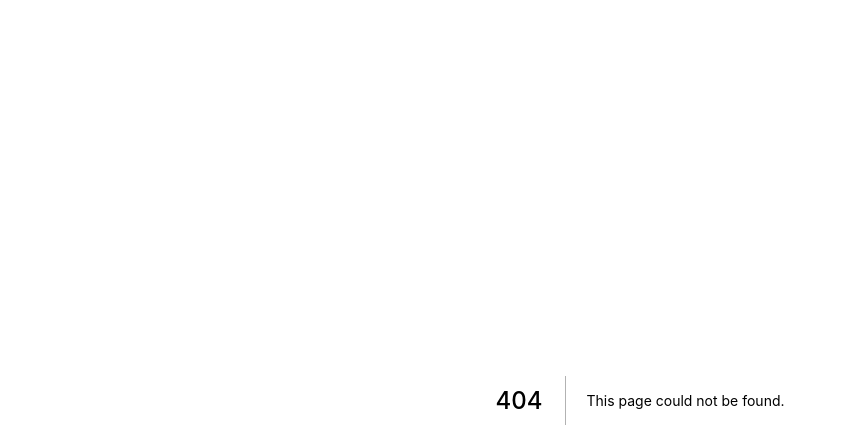
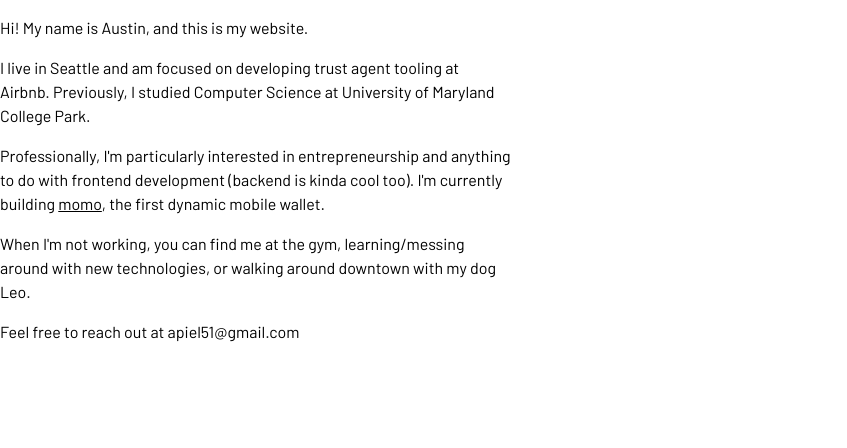
Before and after one commit to apiel51/austinnick.blog, a Next.js app: page /about in a window 1280 px wide. Before the commit this address had no page. Shown: the top 448 px of the page, without its empty margins (0-847 px from the left). Built offline with nearby package versions, Linux system fonts and the light colour scheme.

Commit message:
font and about

```diff
--- a/pages/_app.tsx
+++ b/pages/_app.tsx
@@ -1,3 +1,4 @@
+import Head from "next/head";
 import "../styles/index.css";
 
 // pass strict
@@ -7,5 +8,16 @@ type Props = {
 };
 
 export default function MyApp({ Component, pageProps }: Props) {
-  return <Component {...pageProps} />;
+  return (
+    <div>
+      <Head>
+        <link rel="preconnect" href="https://fonts.gstatic.com" />
+        <link
+          href="https://fonts.googleapis.com/css2?family=Barlow:wght@400&display=swap"
+          rel="stylesheet"
+        />
+      </Head>
+      <Component {...pageProps} />
+    </div>
+  );
 }
--- /dev/null
+++ b/pages/about.tsx
@@ -0,0 +1,31 @@
+export default function About() {
+  return (
+    <>
+      <div className="max-w-lg w-full pt-4">
+        Hi! My name is Austin, and this is my website.
+      </div>
+      <div className="max-w-lg w-full pt-4">
+        I live in Seattle and am focused on developing trust agent tooling at
+        Airbnb. Previously, I studied Computer Science at University of Maryland
+        College Park.
+      </div>
+      <div className="max-w-lg w-full pt-4">
+        Professionally, I'm particularly interested in entrepreneurship and
+        anything to do with frontend development (backend is kinda cool too).
+        I'm currently building{" "}
+        <a className="underline" href="https://www.momo.credit/">
+          momo
+        </a>
+        , the first dynamic mobile wallet.
+      </div>
+      <div className="max-w-lg w-full pt-4">
+        When I'm not working, you can find me at the gym, learning/messing
+        around with new technologies, or walking around downtown with my dog
+        Leo.
+      </div>
+      <div className="max-w-lg w-full pt-4">
+        Feel free to reach out at apiel51@gmail.com
+      </div>
+    </>
+  );
+}
--- a/pages/index.tsx
+++ b/pages/index.tsx
@@ -1,9 +1,11 @@
 import Header from "./header";
+import About from "./about";
 
 export default function Home() {
   return (
-    <div className="container mx-auto px-4 pt-4">
+    <div className="container mx-auto px-4 pt-4 flex flex-col items-center">
       <Header />
+      <About />
     </div>
   );
 }
--- a/tailwind.config.js
+++ b/tailwind.config.js
@@ -10,6 +10,9 @@ module.exports = {
         darkGray: "#404040",
       },
     },
+    fontFamily: {
+      sans: "barlow, sans-serif",
+    },
   },
   variants: {},
   plugins: [],
```
Also changed, not shown: styles/index.css.
